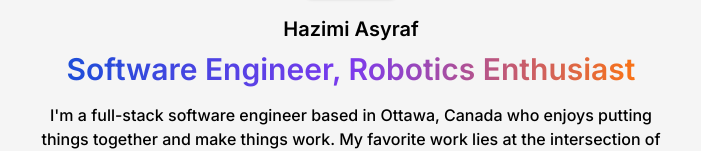
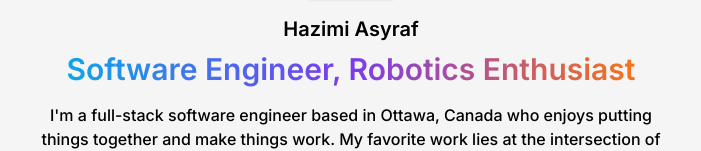
Before and after one commit to jimmyasyraf/jimmyasyraf.github.io, a Next.js app: page / in a window 1280 px wide. Shown: the part 173-324 px from the top of the page, without its empty margins (289-990 px from the left). Built offline with nearby package versions, Linux system fonts and the light colour scheme.

Commit message:
fix blue

```diff
--- a/src/app/page.js
+++ b/src/app/page.js
@@ -111,7 +111,7 @@ export default function Home() {
           height={100}
         />
         <h1 className="font-semibold text-xl mt-4 text-center">Hazimi Asyraf</h1>
-        <h1 className={`font-semibold text-3xl mt-2 text-center bg-gradient-to-r from-blue-700 via-violet-600 via-pink-500 to-orange-500 inline-block text-transparent bg-clip-text`}>Software Engineer, Robotics Enthusiast</h1>
+        <h1 className={`font-semibold text-3xl mt-2 text-center bg-gradient-to-r from-sky-500 via-violet-600 via-pink-500 to-orange-500 inline-block text-transparent bg-clip-text`}>Software Engineer, Robotics Enthusiast</h1>
         <p className="mt-4 text-base font-medium text-center">I'm a full-stack software engineer based in Ottawa, Canada who enjoys putting things together and make things work. My favorite work lies at the intersection of design and development, creating experiences that look great and performant.</p>
         <p className="mt-4 text-base font-medium text-center">In the past, I've had the opportunity to develop software across a variety of domains, from financial platforms to geospatial tools. My main tools are Ruby on Rails and React.</p>
       </section>
```
